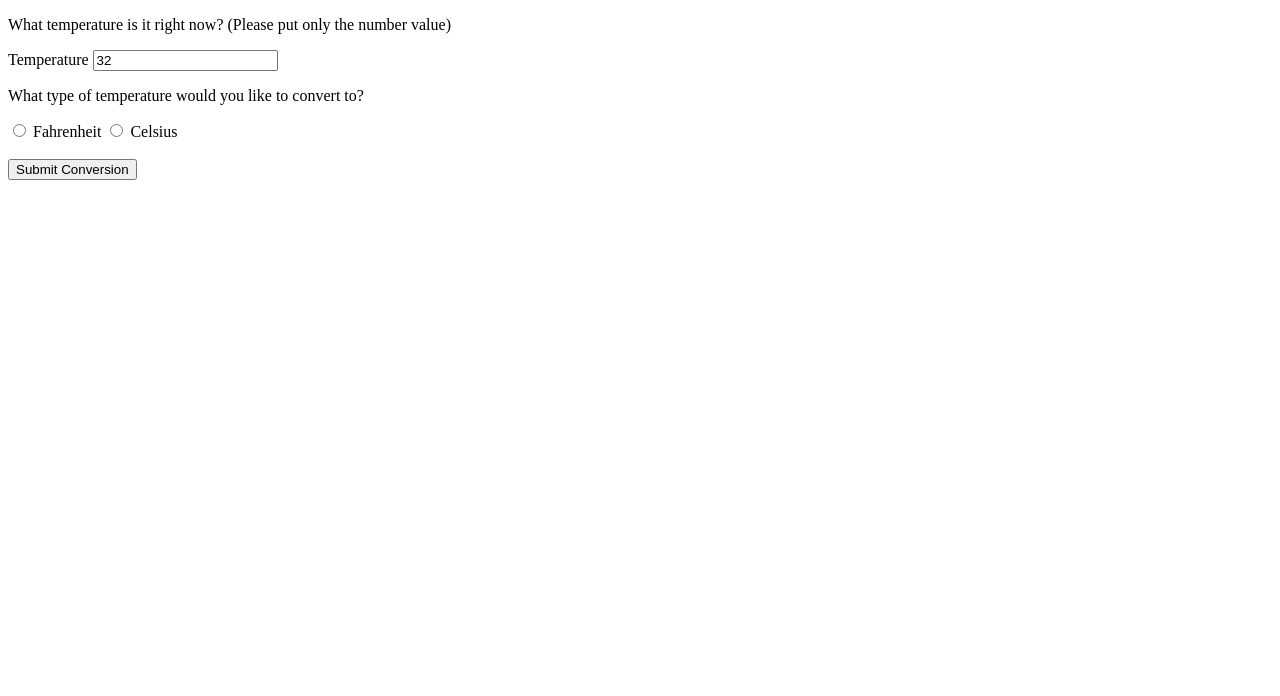
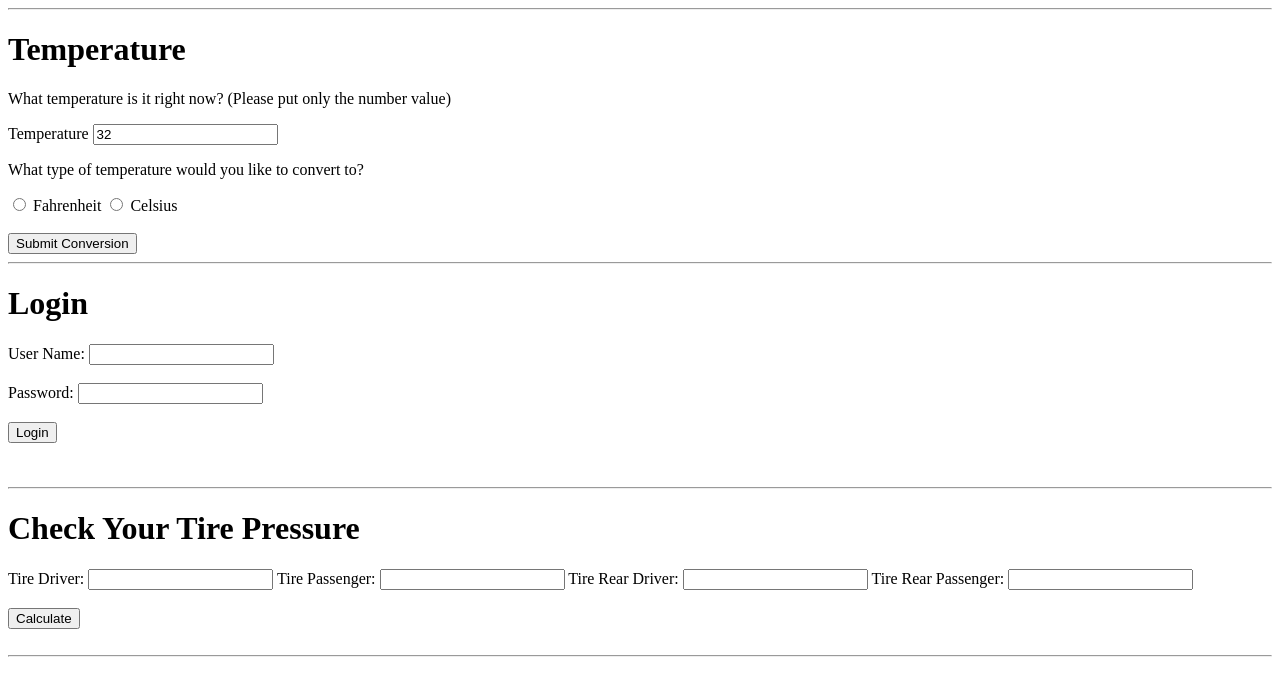
Before and after one commit to jdcarroll/Carroll_Jeffrey_WPF, a plain HTML site: page Conditionals_worksheet/homework/index.html in a window 1280 px wide. Drawn offline with Linux system fonts and the light colour scheme.

Commit message:
completed

```diff
--- a/Conditionals_worksheet/homework/index.html
+++ b/Conditionals_worksheet/homework/index.html
@@ -6,7 +6,9 @@
     <script src="js/main.js"></script>
 </head>
 <body>
+<hr>
     <!-- Value of temperature -->
+        <h1>Temperature</h1>
         <p>What temperature is it right now? (Please put only the number value)</p>
         <label for="temp">Temperature</label> <input type="text" id="temp" value="32">
     <!-- Type of temperature -->
@@ -15,6 +17,30 @@
         <input type="radio" id="C" name="Temperature"> <label for="C">Celsius</label>
     <!-- input for submission --><br><br>
         <input type="button" onclick="Temp()" value="Submit Conversion">
+<hr>
+    <!-- Login To Website -->
+        <H1>Login</H1>
+        <label for="userName">User Name: </label><input type="text" id="userName">
+        <br><br>
+        <label for="userPassword">Password: </label><input type="password" id="userPassword">
+        <br><br>
+        <input type="button" onclick="login()" value="Login">
+        <br><br>
+        <div id="message"></div>
+        <br>
+<hr>
+    <!-- Check Your Tire Pressure -->
+        <h1>Check Your Tire Pressure</h1>
+        <label for="tired">Tire Driver: </label><input type="text" id="tired">
+        <label for="tirep">Tire Passenger: </label><input type="text" id="tirep">
+        <label for="tirerd">Tire Rear Driver: </label><input type="text" id="tirerd">
+        <label for="tirerp">Tire Rear Passenger: </label><input type="text" id="tirerp">
+        <br><br>
+        <input type="button" onclick="tire()" value="Calculate">
+        <br>
+        <div id="pressure"></div>
+        <br>
+<hr>
     <script src="js/main.js"></script>
 </body>
 </html>
--- a/Conditionals_worksheet/homework/js/main.js
+++ b/Conditionals_worksheet/homework/js/main.js
@@ -15,3 +15,47 @@ function Temp() {
         console.log(celsiusFromF);
     }
 }
+
+function login() {
+    var userName = document.getElementById("userName").value;
+    var userPassword = document.getElementById("userPassword").value;
+    var dataBaseUser = "superSecretUser";
+    var dataBasePassword = "superSecretPassword";
+
+    console.log(userName);
+    console.log(userPassword);
+    if (userName === dataBaseUser && userPassword === dataBasePassword) {
+        document.getElementById("message").innerHTML = "Welcome! You Login Successfully";
+    }else if (userName === dataBaseUser)  {
+        if (userPassword != dataBasePassword){
+            document.getElementById("message").innerHTML = "Hey Buddy you got your password wrong";
+        }
+    }else {
+        document.getElementById("message").innerHTML = "You fail";
+    }
+
+}
+
+function tire() {
+    var driverTire = document.getElementById("tired").value;
+    var passengerTire = document.getElementById("tirep").value;
+    var rearDriverTire = document.getElementById("tirerd").value;
+    var rearPassengerTire = document.getElementById("tirerp").value;
+    var standardPsi = 38;
+
+    console.log(driverTire, passengerTire, rearDriverTire, rearPassengerTire);
+
+    if ((driverTire === passengerTire) && (rearDriverTire === rearPassengerTire)) {
+        document.getElementById("pressure").innerHTML = "Your Tires are good to go!!";
+    }else if ((driverTire === passengerTire) && (rearDriverTire != rearPassengerTire)){
+        document.getElementById("pressure").innerHTML = "You should get air in your back two tires to " +
+            "match " + standardPsi +"psi";
+    } else if ((driverTire != passengerTire) && (rearDriverTire === rearPassengerTire)) {
+        document.getElementById("pressure").innerHTML = "You should get air in your front two tires to " +
+            "match " + standardPsi +"psi";
+    } else if ((driverTire != passengerTire) && (rearDriverTire != rearPassengerTire)) {
+        document.getElementById("pressure").innerHTML = "You should get air in all four of your tires to " +
+            "match " + standardPsi + "psi";
+    }
+
+}
```
